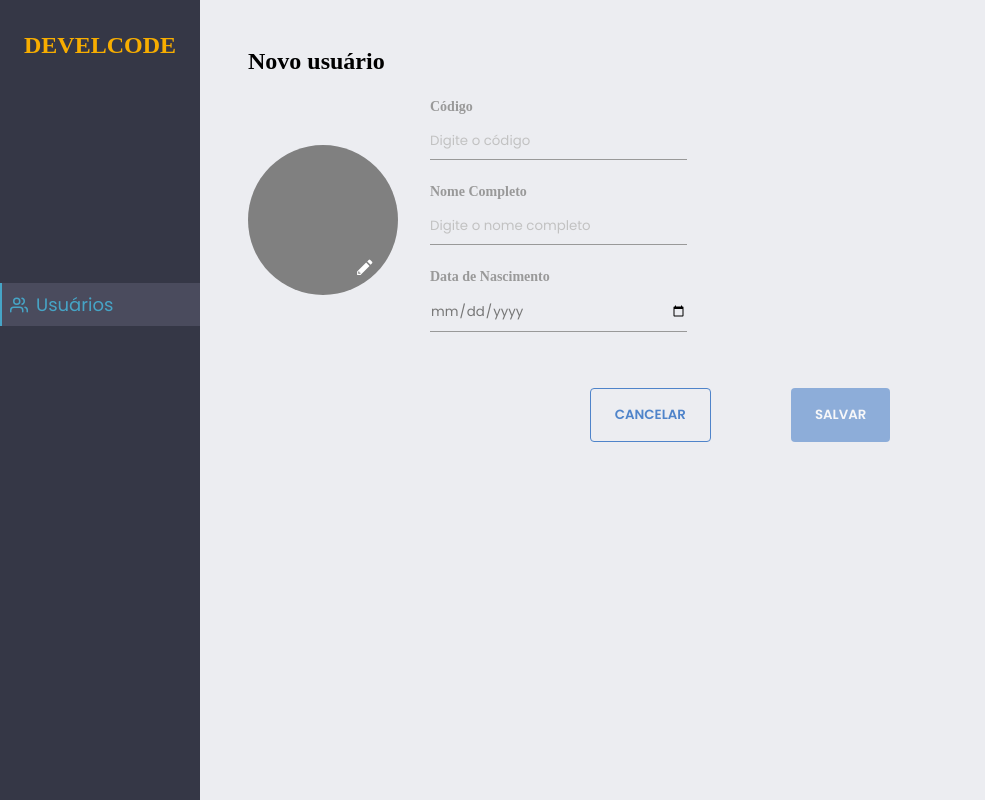
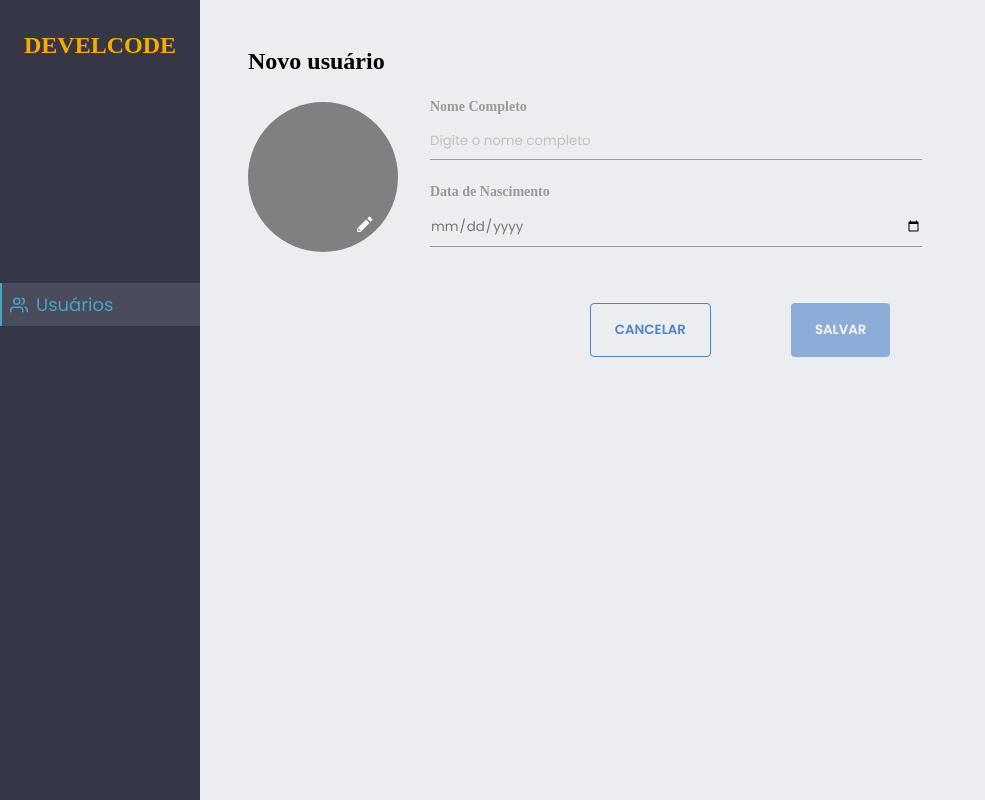
Before and after one commit to 3salles/user-crud, a React (Create React App) app: page /user/new in a window 1280 px wide. Shown: the whole page, without its empty margins (0-985 px from the left). Built offline with nearby package versions, Linux system fonts and the light colour scheme.

Commit message:
fix: Readjust fields aligment

```diff
--- a/src/pages/User/index.tsx
+++ b/src/pages/User/index.tsx
@@ -24,7 +24,6 @@ import {
 
 interface NewUserFormData {
   name: string;
-  code: string;
   birth: string;
 }
 
@@ -34,7 +33,6 @@ function formatDate(date: any) {
 
 const newUserFormSchema = yup.object().shape({
   name: yup.string().required('Nome obrigatório'),
-  code: yup.string().required('Código obrigatório'),
   birth: yup
     .date()
     .max(new Date(), 'Você é um viajante do tempo?!')
@@ -74,15 +72,6 @@ export function User() {
             </Photo>
             <InfosData>
               <Field>
-                <label>Código</label>
-                <Input
-                  type='text'
-                  placeholder='Digite o código'
-                  {...register('code')}
-                />
-                <p>{errors?.code?.message}</p>
-              </Field>
-              <Field>
                 <label>Nome Completo</label>
                 <Input
                   type='text'
--- a/src/pages/User/styles.ts
+++ b/src/pages/User/styles.ts
@@ -9,6 +9,7 @@ export const Container = styled.article`
     flex-direction: column;
     align-items: center;
     justify-content: center;
+    width: 100%;
   }
 `
 export const Header = styled.header`
@@ -53,6 +54,7 @@ export const InfosData = styled.div`
   flex-direction: column;
   align-items: flex-start;
   gap: 1rem;
+  width: 50%;
 `
 export const Field = styled.div`
   display: flex;
```
